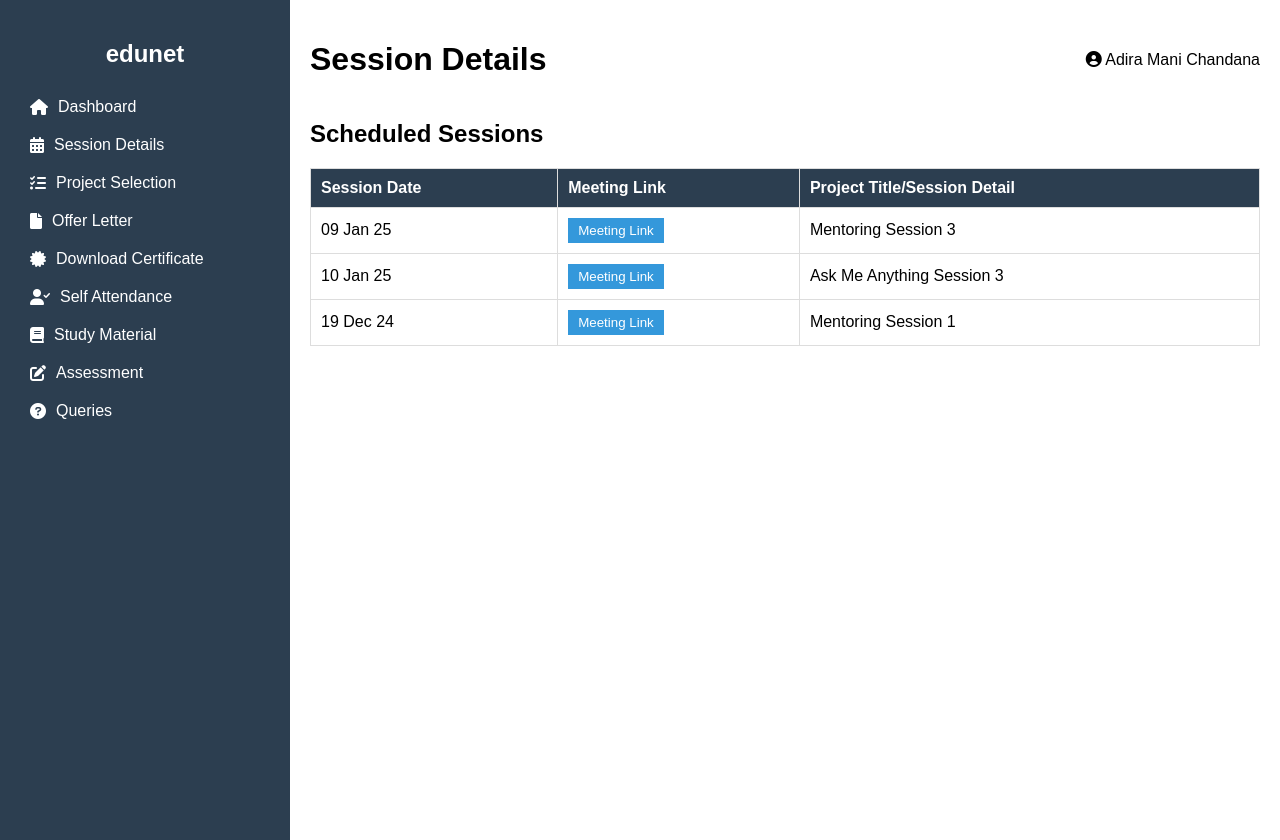
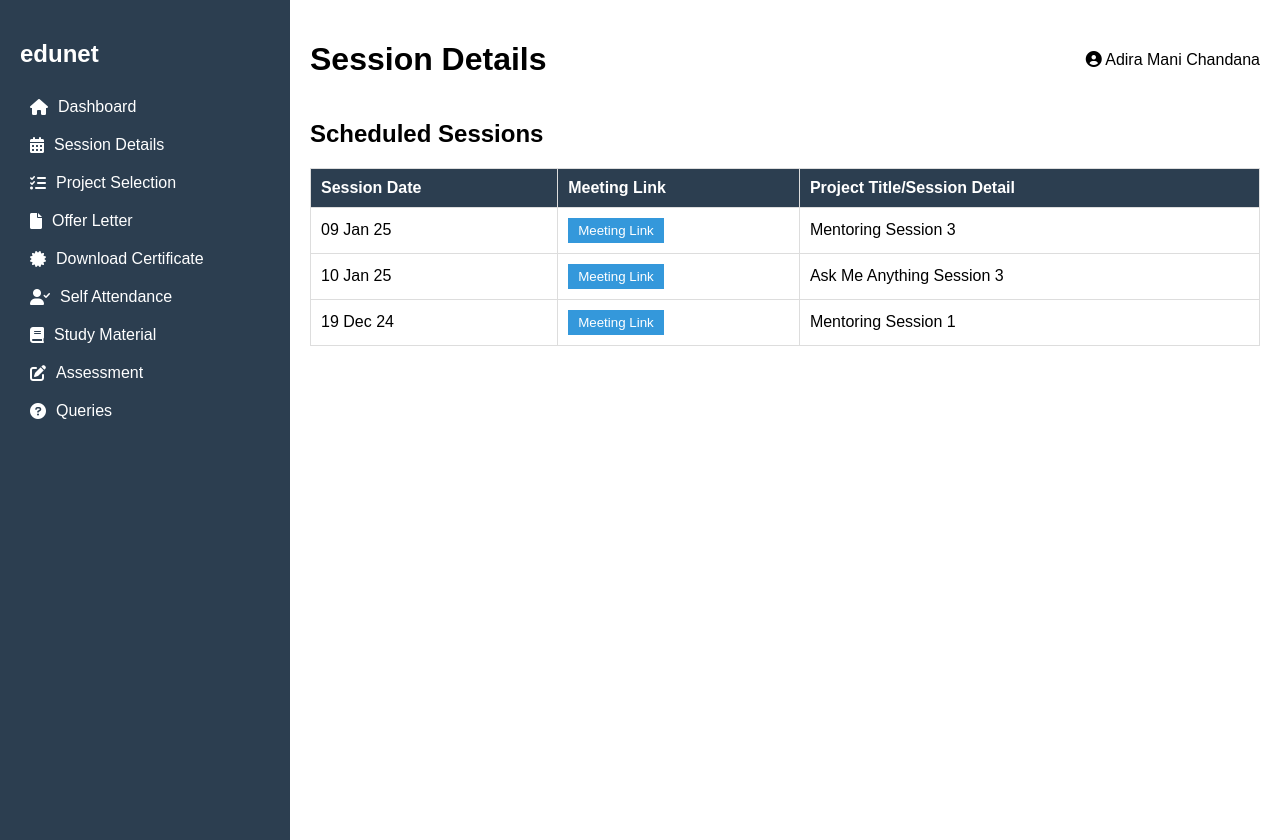
Before and after one commit to Manichandana001/all_included-_html-, a plain HTML site: page index.html in a window 1280 px wide. Drawn offline with Linux system fonts and the light colour scheme.

Commit message:
Update index.html

```diff
--- a/index.html
+++ b/index.html
@@ -78,7 +78,7 @@
     <div class="container">
         <aside class="sidebar">
             <div class="logo">
-                <h2>edunet</h2>
+                <h1>edunet</h1>
             </div>
             <ul class="menu">
                 <li><a href="#dashboard"><i class="fas fa-home"></i> Dashboard</a></li>
```
